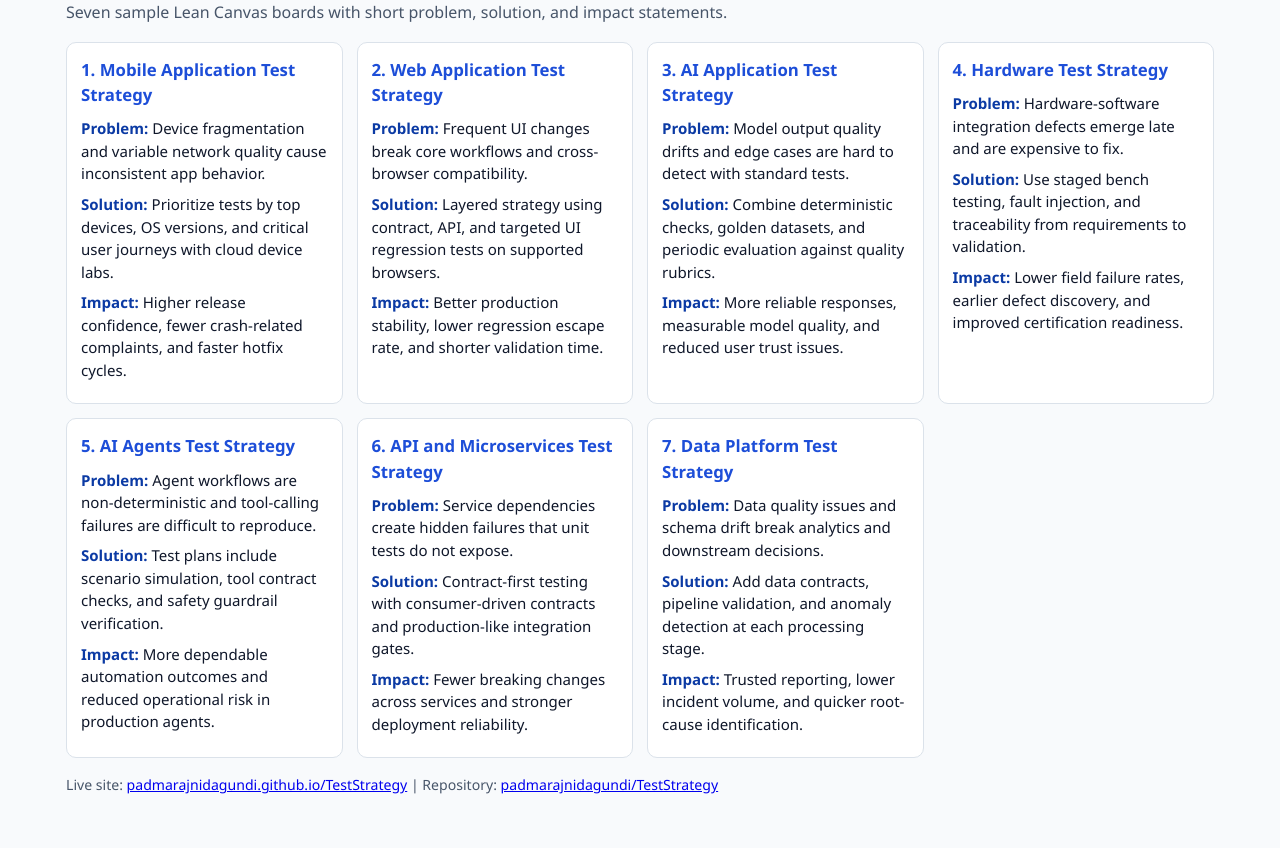
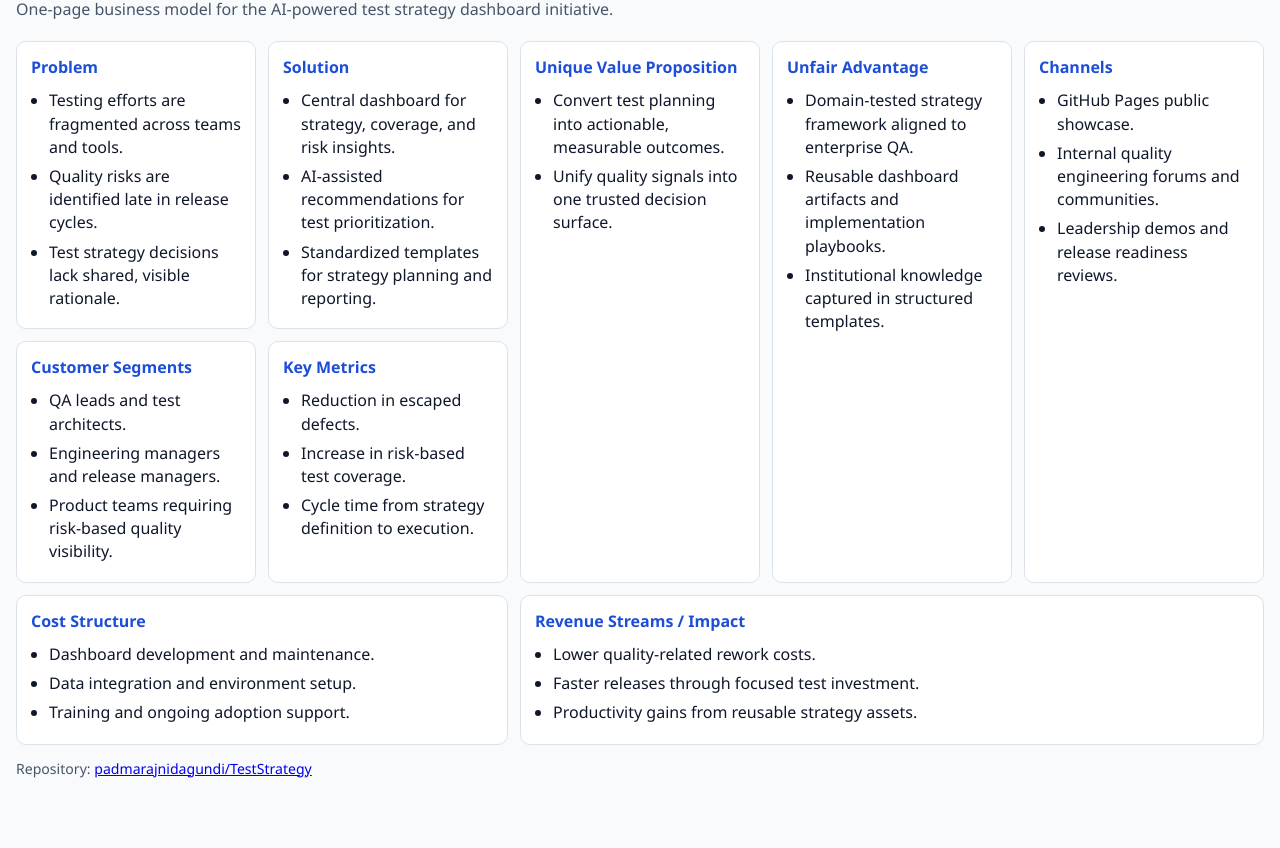
Before and after one commit to padmarajnidagundi/TestStrategy, a plain HTML site: page index.html in a window 1280 px wide. Shown: the part 82-930 px from the top of the page. After the commit the page ends 901 px from the top, so only its background shows below. Drawn offline with Linux system fonts and the light colour scheme.

Commit message:
Revert "Add seven Lean Canvas test strategy examples"
This reverts commit 4d2416720435fa3fa47f52ca7648740af2dc819c.

```diff
--- a/index.html
+++ b/index.html
@@ -3,7 +3,7 @@
   <head>
     <meta charset="UTF-8" />
     <meta name="viewport" content="width=device-width, initial-scale=1.0" />
-    <title>TestStrategy - Lean Canvas Examples</title>
+    <title>TestStrategy Lean Canvas</title>
     <style>
       :root {
         --bg: #f8fafc;
@@ -21,117 +21,193 @@
         font-family: "Segoe UI", Arial, Helvetica, sans-serif;
         background: var(--bg);
         color: var(--text);
-        line-height: 1.5;
+        line-height: 1.45;
       }
       main {
-        max-width: 1180px;
+        max-width: 1280px;
         margin: 0 auto;
-        padding: 24px 16px 52px;
+        padding: 24px 16px 40px;
       }
       header {
-        margin-bottom: 18px;
+        margin-bottom: 20px;
       }
       header h1 {
-        margin: 0 0 8px;
-        font-size: clamp(1.5rem, 2.6vw, 2.3rem);
+        margin: 0 0 6px;
+        font-size: clamp(1.6rem, 2.7vw, 2.4rem);
         color: var(--accent);
       }
       header p {
         margin: 0;
         color: var(--muted);
       }
-      .boards {
+
+      .canvas {
         display: grid;
-        grid-template-columns: repeat(auto-fit, minmax(260px, 1fr));
-        gap: 14px;
+        grid-template-columns: 1fr;
+        gap: 12px;
       }
-      .board {
+
+      .block {
         background: var(--panel);
         border: 1px solid var(--border);
         border-radius: 10px;
-        padding: 14px;
+        padding: 14px 14px 12px;
+        min-height: 170px;
       }
-      .board h2 {
+
+      .block h2 {
         margin: 0 0 10px;
-        font-size: 1.05rem;
+        font-size: 1rem;
         color: var(--accent);
       }
-      .item {
-        margin: 0 0 8px;
-        font-size: 0.94rem;
+
+      .block ul {
+        margin: 0;
+        padding-left: 18px;
       }
-      .item strong {
-        color: #0b3aa4;
+
+      .block li {
+        margin: 0 0 6px;
       }
+
       footer {
-        margin-top: 16px;
+        margin-top: 14px;
         color: var(--muted);
         font-size: 0.88rem;
+      }
+
+      @media (min-width: 980px) {
+        .canvas {
+          grid-template-columns: repeat(5, minmax(0, 1fr));
+          grid-template-areas:
+            "problem solution unique advantage channels"
+            "segments metrics unique advantage channels"
+            "cost cost revenue revenue revenue";
+        }
+
+        .problem {
+          grid-area: problem;
+        }
+        .solution {
+          grid-area: solution;
+        }
+        .unique {
+          grid-area: unique;
+        }
+        .advantage {
+          grid-area: advantage;
+        }
+        .channels {
+          grid-area: channels;
+        }
+        .segments {
+          grid-area: segments;
+        }
+        .metrics {
+          grid-area: metrics;
+        }
+        .cost {
+          grid-area: cost;
+          min-height: 150px;
+        }
+        .revenue {
+          grid-area: revenue;
+          min-height: 150px;
+        }
       }
     </style>
   </head>
   <body>
     <main>
       <header>
-        <h1>One-Page Lean Canvas Examples - Test Strategy</h1>
-        <p>Seven sample Lean Canvas boards with short problem, solution, and impact statements.</p>
+        <h1>Lean Canvas — TestStrategy Dashboard</h1>
+        <p>One-page business model for the AI-powered test strategy dashboard initiative.</p>
       </header>
 
-      <section class="boards" aria-label="Lean Canvas examples">
-        <article class="board">
-          <h2>1. Mobile Application Test Strategy</h2>
-          <p class="item"><strong>Problem:</strong> Device fragmentation and variable network quality cause inconsistent app behavior.</p>
-          <p class="item"><strong>Solution:</strong> Prioritize tests by top devices, OS versions, and critical user journeys with cloud device labs.</p>
-          <p class="item"><strong>Impact:</strong> Higher release confidence, fewer crash-related complaints, and faster hotfix cycles.</p>
+      <section class="canvas" aria-label="Lean Canvas">
+        <article class="block problem">
+          <h2>Problem</h2>
+          <ul>
+            <li>Testing efforts are fragmented across teams and tools.</li>
+            <li>Quality risks are identified late in release cycles.</li>
+            <li>Test strategy decisions lack shared, visible rationale.</li>
+          </ul>
         </article>
 
-        <article class="board">
-          <h2>2. Web Application Test Strategy</h2>
-          <p class="item"><strong>Problem:</strong> Frequent UI changes break core workflows and cross-browser compatibility.</p>
-          <p class="item"><strong>Solution:</strong> Layered strategy using contract, API, and targeted UI regression tests on supported browsers.</p>
-          <p class="item"><strong>Impact:</strong> Better production stability, lower regression escape rate, and shorter validation time.</p>
+        <article class="block solution">
+          <h2>Solution</h2>
+          <ul>
+            <li>Central dashboard for strategy, coverage, and risk insights.</li>
+            <li>AI-assisted recommendations for test prioritization.</li>
+            <li>Standardized templates for strategy planning and reporting.</li>
+          </ul>
         </article>
 
-        <article class="board">
-          <h2>3. AI Application Test Strategy</h2>
-          <p class="item"><strong>Problem:</strong> Model output quality drifts and edge cases are hard to detect with standard tests.</p>
-          <p class="item"><strong>Solution:</strong> Combine deterministic checks, golden datasets, and periodic evaluation against quality rubrics.</p>
-          <p class="item"><strong>Impact:</strong> More reliable responses, measurable model quality, and reduced user trust issues.</p>
+        <article class="block unique">
+          <h2>Unique Value Proposition</h2>
+          <ul>
+            <li>Convert test planning into actionable, measurable outcomes.</li>
+            <li>Unify quality signals into one trusted decision surface.</li>
+          </ul>
         </article>
 
-        <article class="board">
-          <h2>4. Hardware Test Strategy</h2>
-          <p class="item"><strong>Problem:</strong> Hardware-software integration defects emerge late and are expensive to fix.</p>
-          <p class="item"><strong>Solution:</strong> Use staged bench testing, fault injection, and traceability from requirements to validation.</p>
-          <p class="item"><strong>Impact:</strong> Lower field failure rates, earlier defect discovery, and improved certification readiness.</p>
+        <article class="block advantage">
+          <h2>Unfair Advantage</h2>
+          <ul>
+            <li>Domain-tested strategy framework aligned to enterprise QA.</li>
+            <li>Reusable dashboard artifacts and implementation playbooks.</li>
+            <li>Institutional knowledge captured in structured templates.</li>
+          </ul>
         </article>
 
-        <article class="board">
-          <h2>5. AI Agents Test Strategy</h2>
-          <p class="item"><strong>Problem:</strong> Agent workflows are non-deterministic and tool-calling failures are difficult to reproduce.</p>
-          <p class="item"><strong>Solution:</strong> Test plans include scenario simulation, tool contract checks, and safety guardrail verification.</p>
-          <p class="item"><strong>Impact:</strong> More dependable automation outcomes and reduced operational risk in production agents.</p>
+        <article class="block channels">
+          <h2>Channels</h2>
+          <ul>
+            <li>GitHub Pages public showcase.</li>
+            <li>Internal quality engineering forums and communities.</li>
+            <li>Leadership demos and release readiness reviews.</li>
+          </ul>
         </article>
 
-        <article class="board">
-          <h2>6. API and Microservices Test Strategy</h2>
-          <p class="item"><strong>Problem:</strong> Service dependencies create hidden failures that unit tests do not expose.</p>
-          <p class="item"><strong>Solution:</strong> Contract-first testing with consumer-driven contracts and production-like integration gates.</p>
-          <p class="item"><strong>Impact:</strong> Fewer breaking changes across services and stronger deployment reliability.</p>
+        <article class="block segments">
+          <h2>Customer Segments</h2>
+          <ul>
+            <li>QA leads and test architects.</li>
+            <li>Engineering managers and release managers.</li>
+            <li>Product teams requiring risk-based quality visibility.</li>
+          </ul>
         </article>
 
-        <article class="board">
-          <h2>7. Data Platform Test Strategy</h2>
-          <p class="item"><strong>Problem:</strong> Data quality issues and schema drift break analytics and downstream decisions.</p>
-          <p class="item"><strong>Solution:</strong> Add data contracts, pipeline validation, and anomaly detection at each processing stage.</p>
-          <p class="item"><strong>Impact:</strong> Trusted reporting, lower incident volume, and quicker root-cause identification.</p>
+        <article class="block metrics">
+          <h2>Key Metrics</h2>
+          <ul>
+            <li>Reduction in escaped defects.</li>
+            <li>Increase in risk-based test coverage.</li>
+            <li>Cycle time from strategy definition to execution.</li>
+          </ul>
+        </article>
+
+        <article class="block cost">
+          <h2>Cost Structure</h2>
+          <ul>
+            <li>Dashboard development and maintenance.</li>
+            <li>Data integration and environment setup.</li>
+            <li>Training and ongoing adoption support.</li>
+          </ul>
+        </article>
+
+        <article class="block revenue">
+          <h2>Revenue Streams / Impact</h2>
+          <ul>
+            <li>Lower quality-related rework costs.</li>
+            <li>Faster releases through focused test investment.</li>
+            <li>Productivity gains from reusable strategy assets.</li>
+          </ul>
         </article>
       </section>
 
       <footer>
-        Live site:
-        <a href="https://padmarajnidagundi.github.io/TestStrategy/">padmarajnidagundi.github.io/TestStrategy</a>
-        | Repository:
+        Repository:
         <a href="https://github.com/padmarajnidagundi/TestStrategy">padmarajnidagundi/TestStrategy</a>
       </footer>
     </main>
```
Also changed, not shown: 1 other file.
